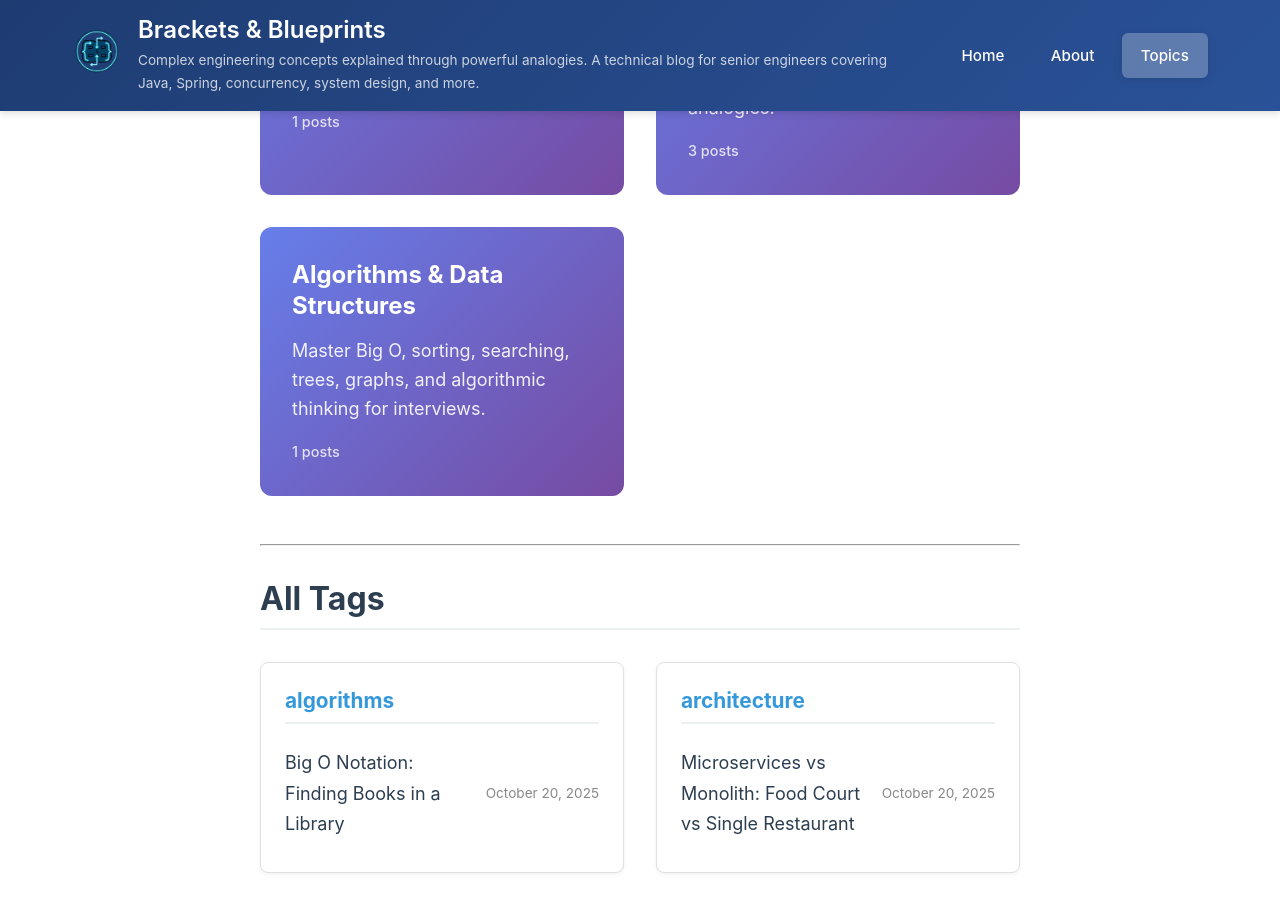
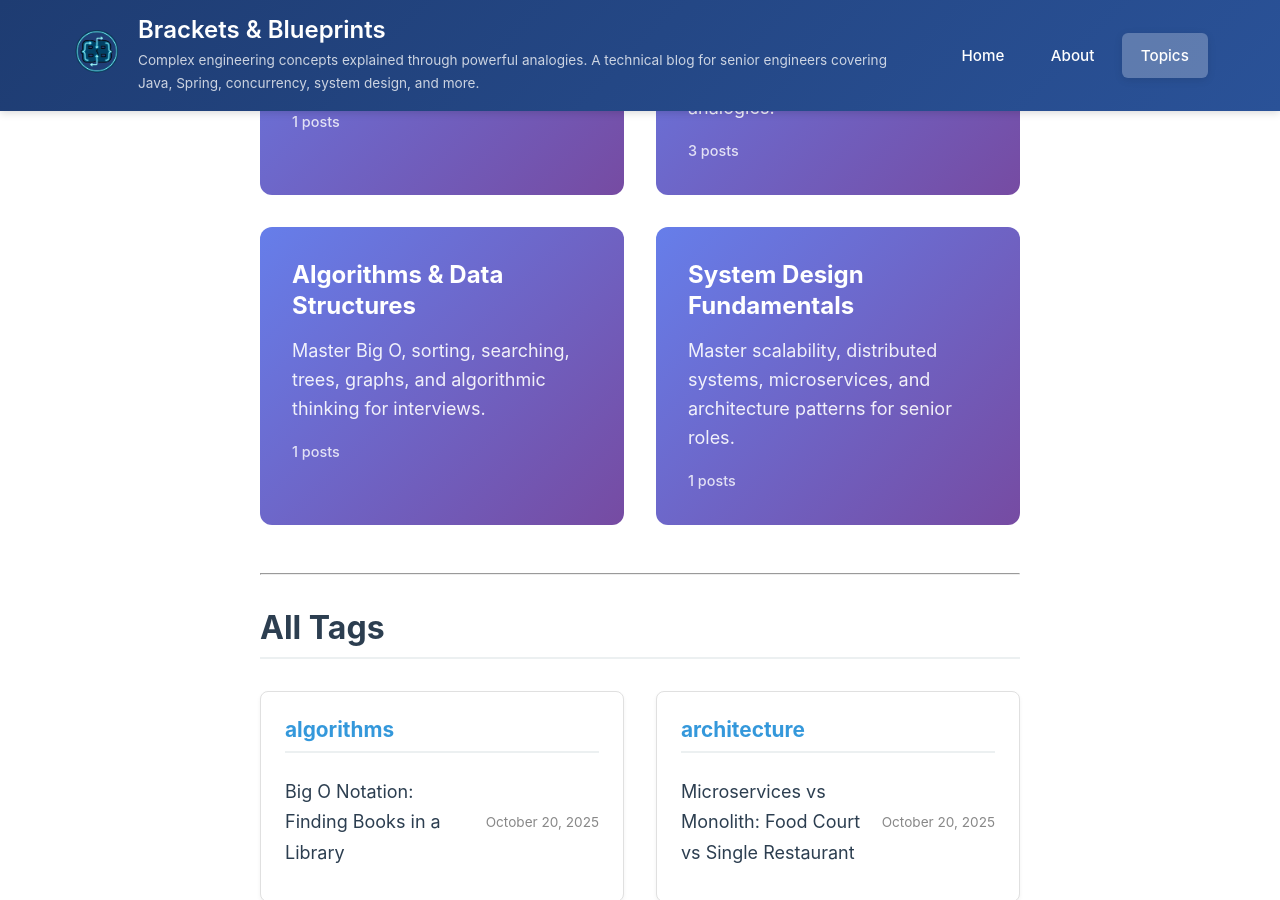
Before and after one commit to jlapugot/jlapugot.github.io, a Jekyll site: the page built from topics.md, in a window 1280 px wide and 900 px high, scrolled down 456 px. Built offline with Jekyll 4.4.1, drawn with Linux system fonts in a browser that asks for light colours.

Commit message:
feat: add System Design series landing page and update topics

```diff
--- a/topics.md
+++ b/topics.md
@@ -33,6 +33,15 @@ permalink: /topics/
     <div class="series-stats">
       {% assign algo_posts = site.posts | where: "series", "algorithms-data-structures" %}
       {{ algo_posts.size }} posts
+    </div>
+  </div>
+
+  <div class="series-card">
+    <h3><a href="{{ '/series/system-design/' | relative_url }}">System Design Fundamentals</a></h3>
+    <p>Master scalability, distributed systems, microservices, and architecture patterns for senior roles.</p>
+    <div class="series-stats">
+      {% assign design_posts = site.posts | where: "series", "system-design" %}
+      {{ design_posts.size }} posts
     </div>
   </div>
 </div>
```
Also changed, not shown: series/system-design/index.md (added, +73 -0 lines).
